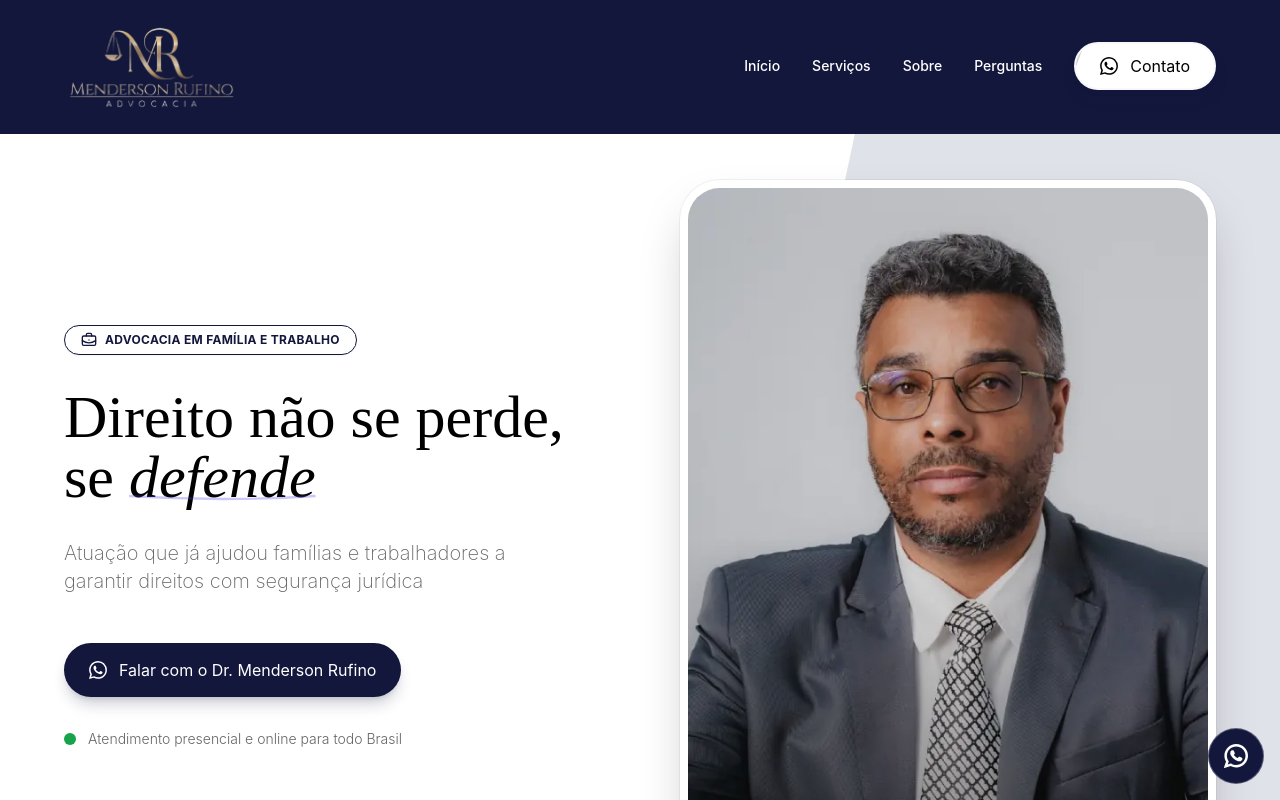
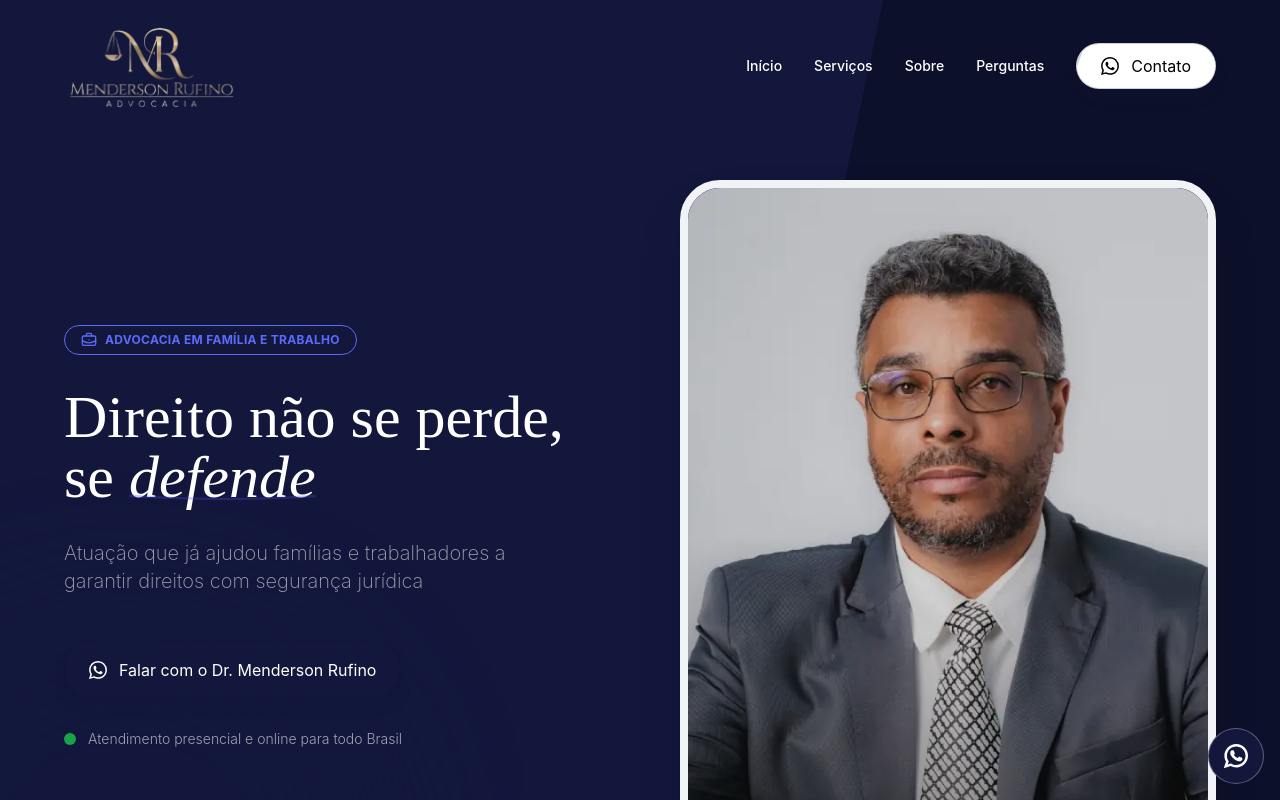
Before and after one commit to Paper-Street-Softwares/SOP-Menderson-Rufino, a React (Vite) app: page / in a window 1280 px wide. Shown: the top 800 px of the page. Built offline with nearby package versions, Linux system fonts and the light colour scheme.

Commit message:
fix: Ajustes

```diff
--- a/src/components/sections/HeroTemplateNovo.jsx
+++ b/src/components/sections/HeroTemplateNovo.jsx
@@ -42,12 +42,12 @@ function HeroTemplateNovo({
 }) {
   switch (colorMode) {
     case 'light':
-      backgroundMode = 'bg-white'
-      bgFaixaHero = 'bg-secondary'
-      text = 'text-corTitulosPreto'
-      textOpacity = 'text-corOutrosTextosPreto'
+      backgroundMode = 'bg-primaryDark'
+      bgFaixaHero = 'bg-transparent'
+      text = 'text-corTitulosBranca'
+      textOpacity = 'text-corOutrosTextosBranca'
       textDestaque = 'text-primaryDark'
-      bgMinitag = 'bg-white border-primaryDark text-primaryDark'
+      bgMinitag = 'bg-primaryDark border-white text-white'
       // textObs = 'text-green-500'
       image = ' border-[8px] border-white'
       bgAlertHero = 'bg-white'
@@ -67,16 +67,17 @@ function HeroTemplateNovo({
 
       break
     case 'default':
-      backgroundMode = 'bg-white'
-      bgFaixaHero = 'bg-secondary'
-      text = 'text-corTitulosPreto'
-      textOpacity = 'text-corOutrosTextosPreto'
-      textDestaque = 'text-primaryDark'
-      bgMinitag = 'bg-white border-primaryDark text-primaryDark'
+      backgroundMode = 'bg-primaryDark'
+      bgFaixaHero = 'bg-[color-mix(in_srgb,var(--primaryDark),black_30%)]'
+
+      text = 'text-corTitulosBranca'
+      textOpacity = 'text-corOutrosTextosBranca'
+      textDestaque = 'text-primaryLight'
+      bgMinitag = 'bg-transparent border-primaryLight text-primaryLight'
       // textObs = 'text-green-500'
-      image = ' border-[8px] border-white'
-      bgAlertHero = 'bg-white'
-      borderColor = 'bg-white'
+      image = ' border-[8px] border-borderImage'
+      bgAlertHero = 'bg-black text-white/60'
+      borderColor = 'border-terciary'
   }
 
   const { showGlobalButton } = useColorMode()
@@ -113,7 +114,7 @@ function HeroTemplateNovo({
       paddingTopAndBottom={false}
       className={`${backgroundMode}`}
     >
-      <section className="relative w-full pt-[110px] phone2:pt-[110px] pb-[30px] tablet1:pb-[64px] desktop1:pb-[96px] phone3:pt-[150px] tablet1:pt-[170px] tablet2:pt-[180px] desktop1:pt-[180px] flex items-center justify-center overflow-hidden font-mainFont">
+      <section className="relative w-full pt-[110px] phone2:pt-[110px] pb-[64px] desktop1:pb-[96px] phone3:pt-[150px] tablet1:pt-[170px] tablet2:pt-[180px] desktop1:pt-[180px] flex items-center justify-center overflow-hidden font-mainFont">
         {/* Abstract Background Shapes */}
         <div
           className={`absolute top-0 right-[-10px] h-full w-[80%] -skew-x-12 translate-x-2/4 z-0 ${bgFaixaHero}`}
@@ -186,7 +187,6 @@ function HeroTemplateNovo({
                   link={`tel:${content.texts.infos.phone}`}
                   label="Emergência? Ligue agora!"
                   colorMode={colorMode}
-                  className="text-white"
                 />
               </div>
               {/* <hr
@@ -231,7 +231,7 @@ function HeroTemplateNovo({
               className="relative order-1 lg:order-2"
             >
               <div
-                className={`relative rounded-[1.5rem] phone2:rounded-[2.5rem] overflow-hidden aspect-[2/1] phone2:aspect-[3/2] md:aspect-[3/2] shadow-2xl lg:aspect-[3/4] ring-1 ring-black/5 bg-gray-100 ${image}`}
+                className={`relative rounded-[1.5rem] phone2:rounded-[2.5rem] overflow-hidden aspect-[2/1] phone2:aspect-[3/2] md:aspect-[3/2] shadow-2xl lg:aspect-[3/4] ring-1 ring-black/5 ${borderColor} ${image}`}
               >
                 <img
                   src={content.texts.hero.heroDefaulMobiletImg}
--- a/src/components/sections/NavbarNovaTemplate.jsx
+++ b/src/components/sections/NavbarNovaTemplate.jsx
@@ -61,7 +61,7 @@ function NavbarNovaTemplate({
       colorMenu = 'text-white'
       bgOpacitySidebar = 'bg-white/70'
       backgrondModeActive = 'bg-primaryDark'
-      borderButtons = 'border-2 border-terciary/60'
+      backgrondModeActive = 'bg-transparent'
   }
 
   return (
--- a/src/index.css
+++ b/src/index.css
@@ -121,3 +121,7 @@ body {
 
   display: inline-block;
 }
+
+:root {
+  --primaryDark: theme(colors.primaryDark);
+}
```
